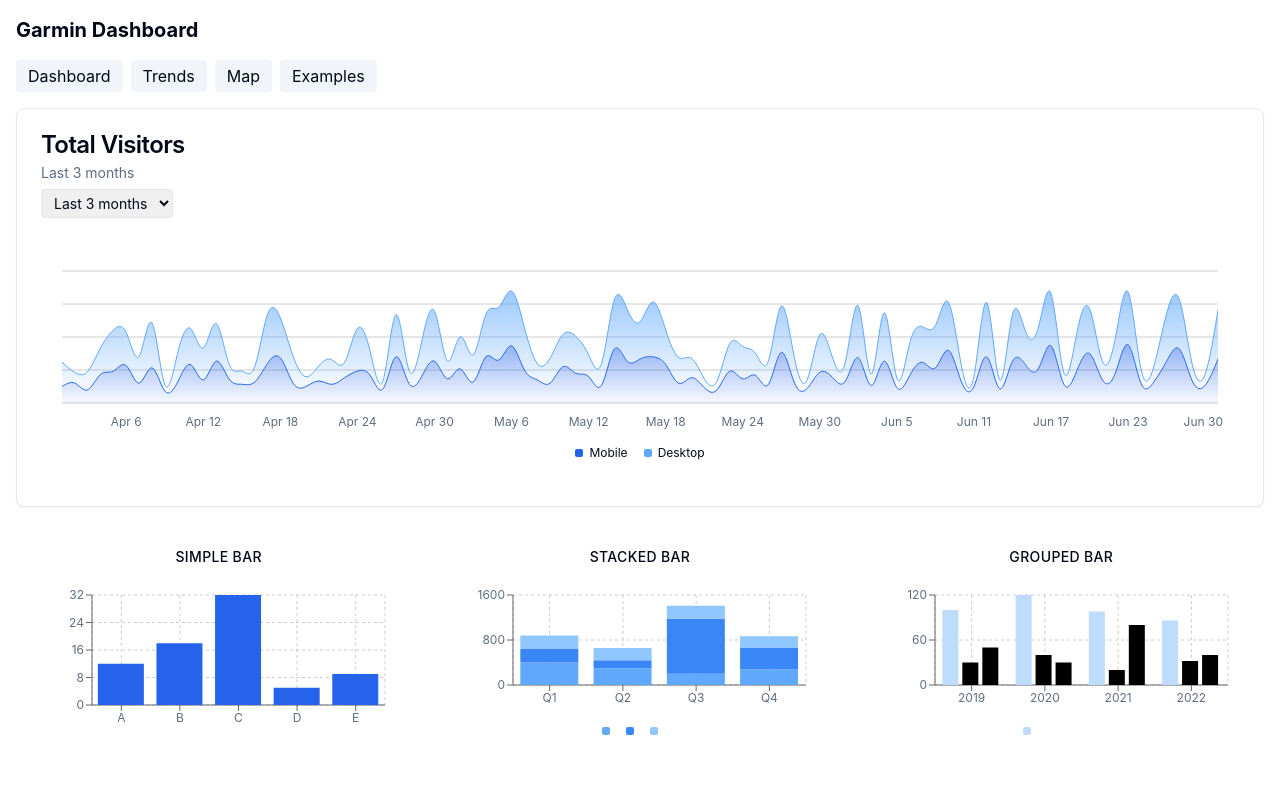
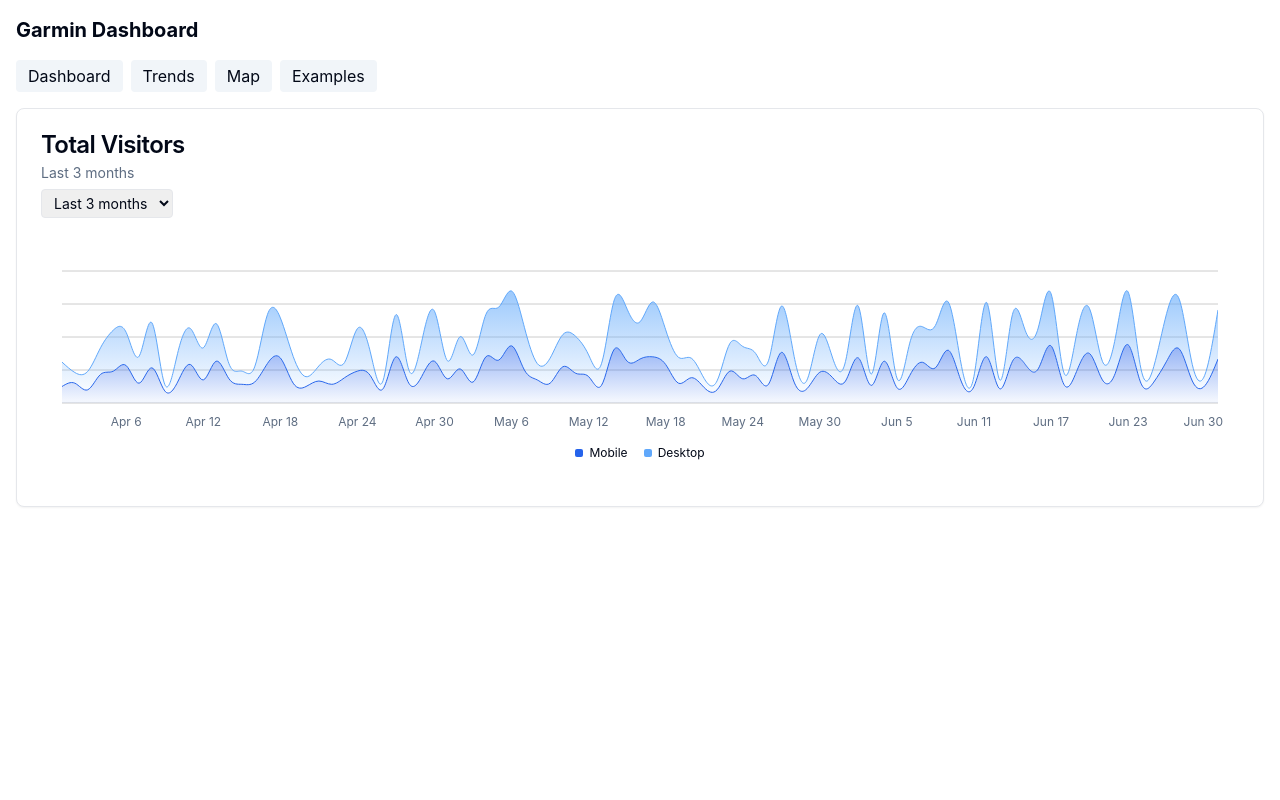
Before and after one commit to osmond/improved-system, a React (Vite) app: page / in a window 1280 px wide. Both pictures are taken after a click on the button "Examples". Shown: the top 800 px of the page. Built offline with nearby package versions, Linux system fonts and the light colour scheme.

Commit message:
Remove bar chart examples from examples page

```diff
--- a/src/pages/Examples.tsx
+++ b/src/pages/Examples.tsx
@@ -1,12 +1,10 @@
 import React from "react";
-import BarChartExamples from "@/components/examples/BarChartExamples";
 import AreaChartInteractive from "@/components/examples/AreaChartInteractive";
 
 export default function Examples() {
   return (
     <div className="grid gap-6">
       <AreaChartInteractive />
-      <BarChartExamples />
     </div>
   );
 }
```
